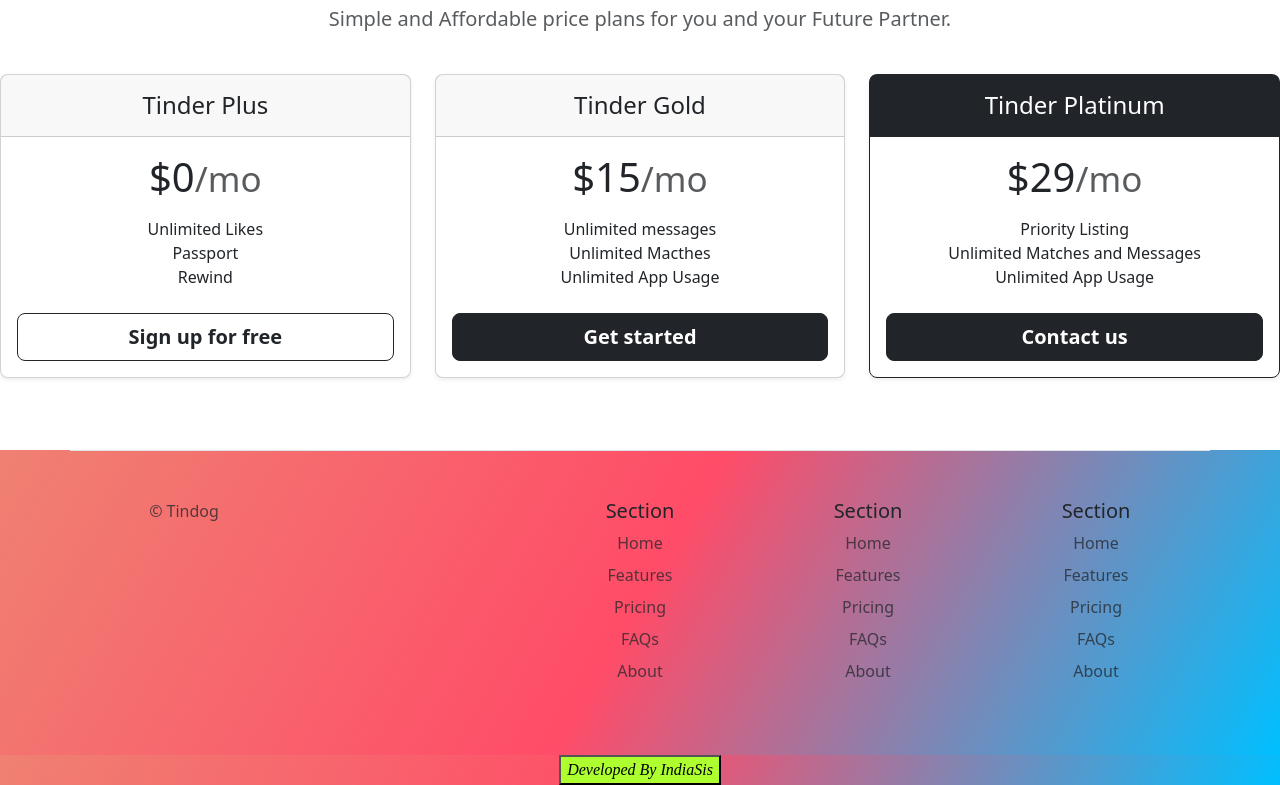
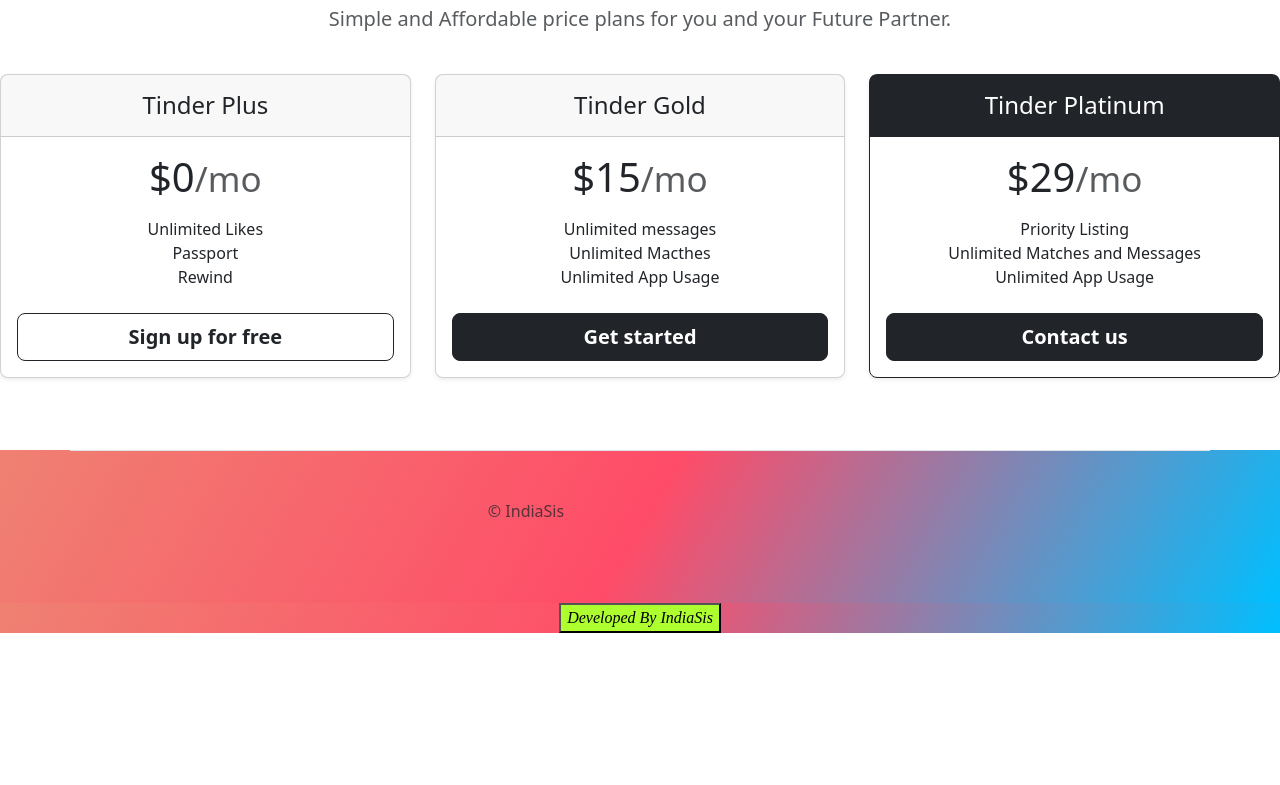
Before and after one commit to IndiaSis/Tinder-Landing-Page, a plain HTML site: page index.html in a window 1280 px wide. Shown: the part 1863-2648 px from the top of the page. After the commit the page ends 2496 px from the top, so only its background shows below. Drawn offline with nearby package versions, Linux system fonts and the light colour scheme.

Commit message:
Update index.html

```diff
--- a/index.html
+++ b/index.html
@@ -23,22 +23,10 @@
           <a class="nav-link active" aria-current="page" href="#">Home</a>
         </li>
         <li class="nav-item">
-          <a class="nav-link" href="#">Link</a>
+          <a class="nav-link" href="#">IndiaSis</a>
         </li>
-        <li class="nav-item dropdown">
-          <a class="nav-link dropdown-toggle" href="#" role="button" data-bs-toggle="dropdown" aria-expanded="false">
-            Dropdown
-          </a>
-          <ul class="dropdown-menu">
-            <li><a class="dropdown-item" href="#">Action</a></li>
-            <li><a class="dropdown-item" href="#">Another action</a></li>
-            <li><hr class="dropdown-divider"></li>
-            <li><a class="dropdown-item" href="#">Something else here</a></li>
-          </ul>
-        </li>
-        <li class="nav-item">
-          <a class="nav-link disabled" aria-disabled="true">Disabled</a>
-        </li>
+
+
       </ul>
       <form class="d-flex" role="search">
         <input class="form-control me-2" type="search" placeholder="Search" aria-label="Search">
@@ -274,46 +262,18 @@
       <footer class="row row-cols-1 row-cols-sm-2 row-cols-md-5 py-5 mt-5 border-top">
         <div class="col mb-3">
 
-          <p class="text-body-secondary">© Tindog</p>
+          <p class="text-body-secondary">© IndiaSis</p>
         </div>
 
         <div class="col mb-3">
 
         </div>
 
-        <div class="col mb-3">
-          <h5>Section</h5>
-          <ul class="nav flex-column">
-            <li class="nav-item mb-2"><a href="#" class="nav-link p-0 text-body-secondary">Home</a></li>
-            <li class="nav-item mb-2"><a href="#" class="nav-link p-0 text-body-secondary">Features</a></li>
-            <li class="nav-item mb-2"><a href="#" class="nav-link p-0 text-body-secondary">Pricing</a></li>
-            <li class="nav-item mb-2"><a href="#" class="nav-link p-0 text-body-secondary">FAQs</a></li>
-            <li class="nav-item mb-2"><a href="#" class="nav-link p-0 text-body-secondary">About</a></li>
-          </ul>
-        </div>
 
-        <div class="col mb-3">
-          <h5>Section</h5>
-          <ul class="nav flex-column">
-            <li class="nav-item mb-2"><a href="#" class="nav-link p-0 text-body-secondary">Home</a></li>
-            <li class="nav-item mb-2"><a href="#" class="nav-link p-0 text-body-secondary">Features</a></li>
-            <li class="nav-item mb-2"><a href="#" class="nav-link p-0 text-body-secondary">Pricing</a></li>
-            <li class="nav-item mb-2"><a href="#" class="nav-link p-0 text-body-secondary">FAQs</a></li>
-            <li class="nav-item mb-2"><a href="#" class="nav-link p-0 text-body-secondary">About</a></li>
-          </ul>
-        </div>
 
-        <div class="col mb-3">
-          <h5>Section</h5>
-          <ul class="nav flex-column">
-            <li class="nav-item mb-2"><a href="#" class="nav-link p-0 text-body-secondary">Home</a></li>
-            <li class="nav-item mb-2"><a href="#" class="nav-link p-0 text-body-secondary">Features</a></li>
-            <li class="nav-item mb-2"><a href="#" class="nav-link p-0 text-body-secondary">Pricing</a></li>
-            <li class="nav-item mb-2"><a href="#" class="nav-link p-0 text-body-secondary">FAQs</a></li>
-            <li class="nav-item mb-2"><a href="#" class="nav-link p-0 text-body-secondary">About</a></li>
-          </ul>
 
-        </div>
+
+
 
       </footer>
     </div>
```
